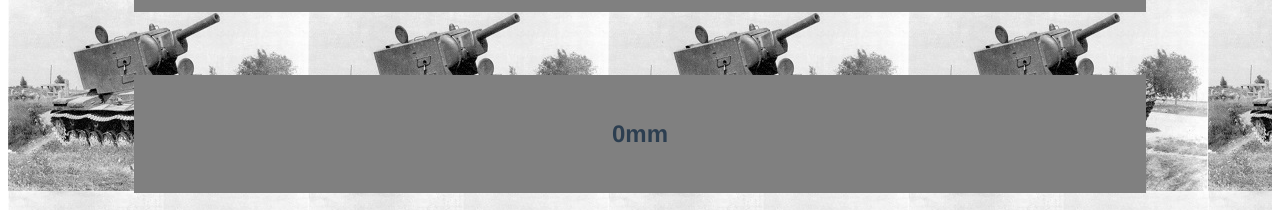
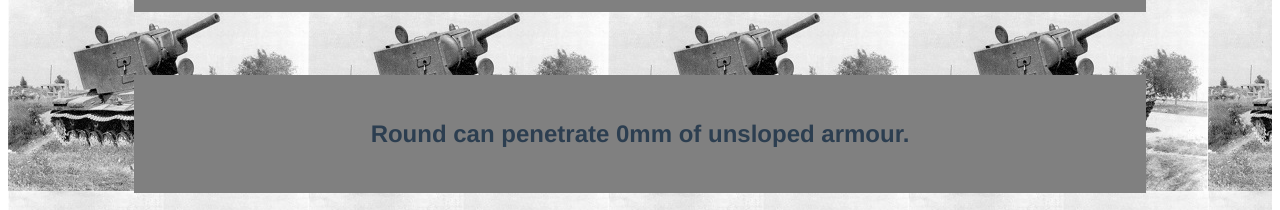
Before and after one commit to staten-island-tech/vue-reactivity-project-AlexanderKokhno, a Vue app in the folder kv88/: page / in a window 1280 px wide. Shown: the part 1120-1330 px from the top of the page. Built offline with nearby package versions, Linux system fonts and the light colour scheme.

Commit message:
ui update

```diff
--- a/kv88/src/components/DistanceCalc.vue
+++ b/kv88/src/components/DistanceCalc.vue
@@ -28,7 +28,7 @@
           </div>
         </div>
         <div class="penAtDisOutput" id="DCIs">
-          <h2>{{PEN}}mm</h2>
+          <h2>Round can penetrate {{PEN}}mm of unsloped armour.</h2>
         </div>
         <div class = "RoundInfo" id="DCIs">
           <h2>Information</h2>
```
